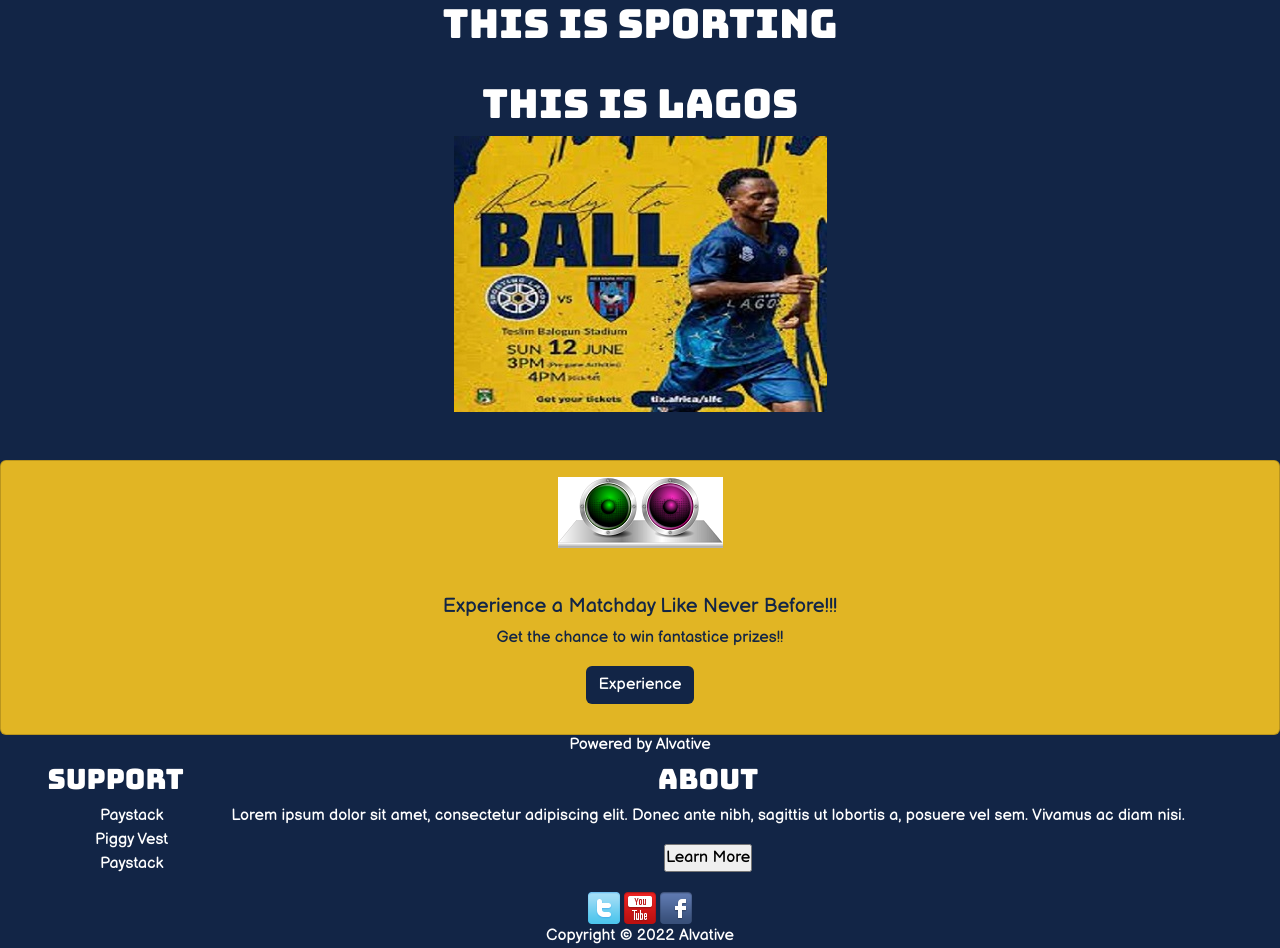
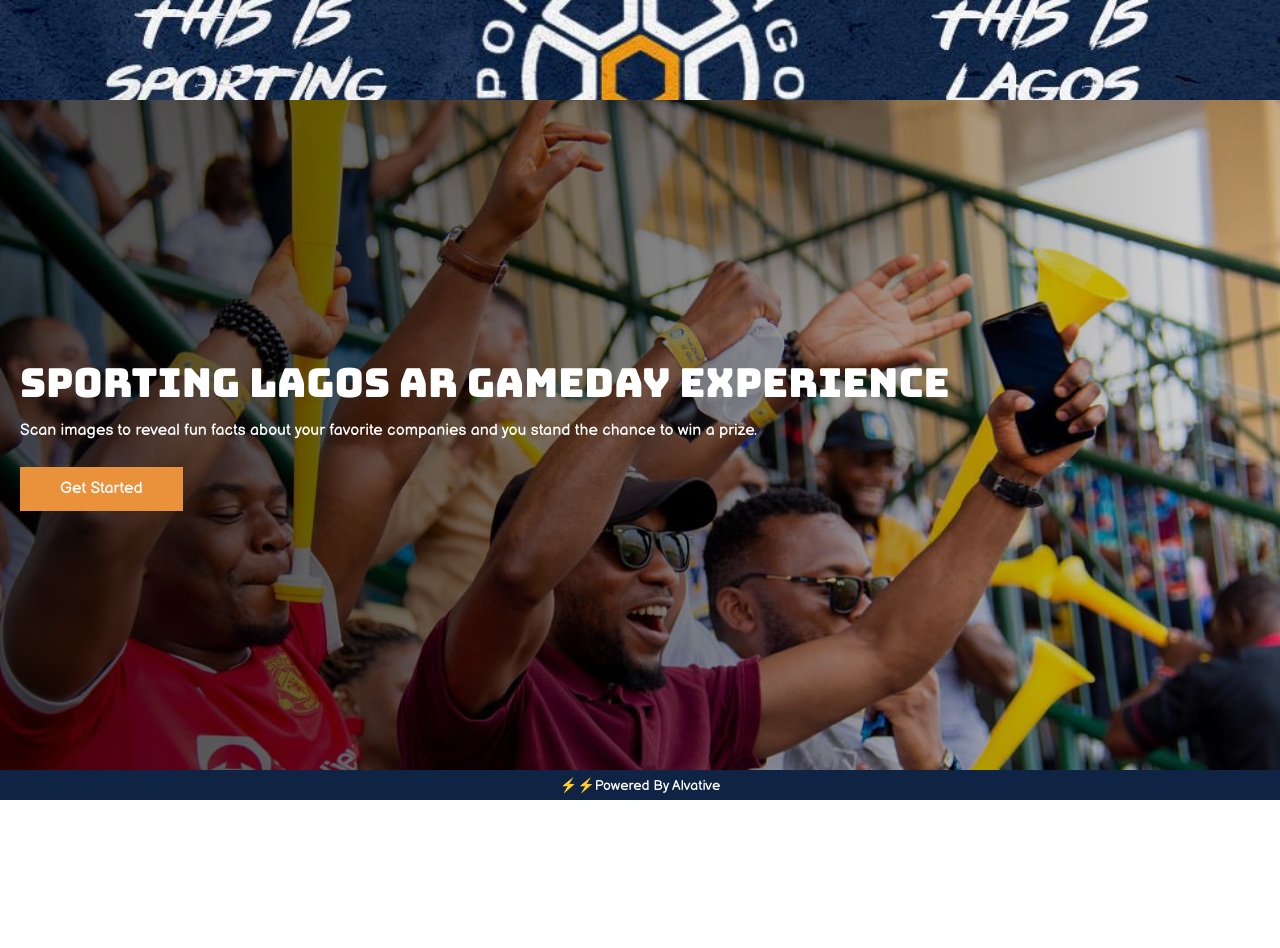
Before and after one commit to chrismadufor/AR-EX, a plain HTML site: page index.html in a window 1280 px wide. After the commit the page ends 800 px from the top, so only its background shows below. Drawn offline with nearby package versions, Linux system fonts and the light colour scheme; a web font is replaced by a local one.

Commit message:
landing page

```diff
--- a/index.html
+++ b/index.html
@@ -23,8 +23,52 @@
     <link rel="stylesheet" href="style.css" />
 </head>
 
-<body style="background-color: rgb(18, 37, 70);" class="text-center">
-    <div class="conatiner">
+<body>
+    <div class="next">
+        <!-- If its gameday, show the time for the game -->
+        <!-- If it is not gameday, add the date and time or countdown to gameday -->
+    </div>
+    <div class="banner">
+        <img src="img/spbanner.png" alt="">
+    </div>
+    <div class="exp d-flex">
+        <img src="" alt="">
+        <div class="text">
+            <h1>Sporting Lagos AR Gameday Experience</h1>
+            <p>Scan images to reveal fun facts about your favorite companies and you stand the chance to win a prize.</p>
+            <a href="experience.html">
+                <button>Get Started</button>
+            </a>
+        </div>
+    </div>
+    <!-- <div class="hero d-flex">
+        <img src="" alt="">
+        <div class="text">
+            <h1>This is Sporting Lagos!!</h1>
+            <p>More than a club</p>
+        </div>
+    </div> -->
+    <!-- <div class="sponsors">
+        <img src="" alt="">
+        <img src="" alt="">
+        <img src="" alt="">
+        <img src="" alt="">
+        <img src="" alt="">
+    </div> -->
+    <!-- <footer class="land-footer">
+        <div class="logo">
+            <img src="" alt="">
+        </div>
+        <ul>
+            <li><a href="" >Go to the experience</a> </li>
+            <li><a href="" >Visit Sporting Lagos</a></li>
+            <li><a href="" >About Alvative</a></li>
+        </ul>
+    </footer> -->
+    <div class="copy">
+        <span>⚡⚡</span> Powered By Alvative</p>
+    </div>
+    <!-- <div class="conatiner">
         <div class="row d-flex justify-content-center m-auto">
             <h1 class="text-center" style="color: white;">This is Sporting</h1>
             <div class=" col-sm-5 text-center "><img src="./img/sporting logo" alt="" style="border-radius: 50%;">
@@ -51,7 +95,7 @@
                         });
                     </script>
                     <div class="clear"></div>
-                </div> <!-- END of slider -->
+                </div>
             </div>
             <div class="mt-5 card text-center m-auto" style="background-color: rgb(225, 181, 36);">
 
@@ -99,14 +143,15 @@
                     <div class="clear"></div>
                 </div>
 
-                <!-- test end  -->
+
             </div>
         </div>
 
-    </div>
+    </div> -->
         <script src="https://cdn.jsdelivr.net/npm/bootstrap@5.2.0-beta1/dist/js/bootstrap.bundle.min.js "
             integrity="sha384-pprn3073KE6tl6bjs2QrFaJGz5/SUsLqktiwsUTF55Jfv3qYSDhgCecCxMW52nD2 "
-            crossorigin="anonymous "></script>
+            crossorigin="anonymous ">
+        </script>
 </body>
 
 </html>
--- a/style.css
+++ b/style.css
@@ -334,3 +334,67 @@
         transform: rotate(360deg);
     }
 }
+
+/* LANDING PAGE */
+
+.d-flex {
+    display: flex;
+    align-items: center;
+    padding: 0 20px;
+}
+
+.hero {
+    height: 100vh;
+    max-height: 450px;
+    background-image:linear-gradient(to right, rgba(0, 0, 0, 0.7), rgba(0, 0, 0, 0.5), rgba(0, 0, 0, 0.13)), url(img/spplay.jpg);
+    background-size: cover;
+    color: white;
+}
+
+.banner {
+    height: 100px;
+}
+
+.banner img {
+    width: 100%;
+    height: 100px;
+    object-fit: cover;
+}
+
+.exp {
+    height: calc(100vh - 130px);
+    /* max-height: 450px; */
+    background-image:linear-gradient(to right, rgba(0, 0, 0, 0.7), rgba(0, 0, 0, 0.5), rgba(0, 0, 0, 0.13)), url(img/spfans.jpg);
+    background-size: cover;
+    color: white;
+}
+
+.d-flex .text {
+    width: 90%;
+}
+
+.d-flex .text button {
+    padding: 10px 40px;
+    background-color: #E9923B;
+    color: white;
+    font-size: 16px;
+    margin-top: 20px;
+}
+
+.d-flex .text p {
+    line-height: 2;
+}
+
+.land-footer {
+    background-color: black;
+}
+
+.copy {
+    height: 30px;
+    display: flex;
+    align-items: center;
+    justify-content: center;
+    font-size: 14px;
+    color: white;
+    background-color: #0F2344;
+}
```
Also changed, not shown: ar.js (+11 -5 lines), experience.html (+1 -1 lines), img/spfans.jpg (added), img/spplay.jpg (added).
